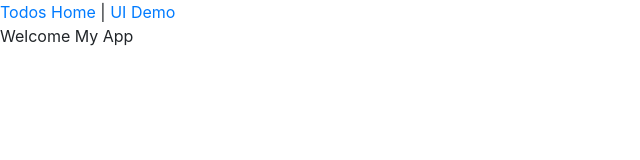
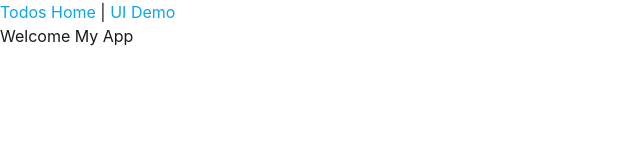
Before and after one commit to shezimanor/vue2-todos-app, a Vue app: page / in a window 1280 px wide. Shown: the top 160 px of the page, without its empty margins (0-640 px from the left). Built offline with nearby package versions, Linux system fonts and the light colour scheme.

Commit message:
build: set app color variants

```diff
--- a/src/assets/scss/app.scss
+++ b/src/assets/scss/app.scss
@@ -1,4 +1,97 @@
 // Define variable defaults
+
+// Color system
+
+$white: #fff !default;
+$gray-100: #f9f9f9 !default;
+$gray-200: #f4f4f4 !default;
+$gray-300: #dbdbdb !default;
+$gray-400: #b4b4b4 !default;
+$gray-500: #929292 !default;
+$gray-600: #696969 !default; // Line footer color
+$gray-700: #565656 !default; // Line p color
+$gray-800: #3a3a3a !default; // Line heading color
+$gray-900: #1a1a1a !default;
+$black: #000 !default;
+
+$grays: () !default;
+$grays: map-merge(
+  (
+    '100': $gray-100,
+    '200': $gray-200,
+    '300': $gray-300,
+    '400': $gray-400,
+    '500': $gray-500,
+    '600': $gray-600,
+    '700': $gray-700,
+    '800': $gray-800,
+    '900': $gray-900
+  ),
+  $grays
+);
+
+$blue: #3b82f6 !default;
+$indigo: #6366f1 !default;
+$purple: #a855f7 !default;
+$pink: #f472b6 !default;
+$red: #ef4444 !default;
+$orange: #fb923c !default;
+$yellow: #fde047 !default;
+$green: #22c55e !default;
+$teal: #2dd4bf !default;
+$cyan: #06b6d4 !default;
+
+$colors: () !default;
+$colors: map-merge(
+  (
+    'blue': $blue,
+    'indigo': $indigo,
+    'purple': $purple,
+    'pink': $pink,
+    'red': $red,
+    'orange': $orange,
+    'yellow': $yellow,
+    'green': $green,
+    'teal': $teal,
+    'cyan': $cyan,
+    'white': $white,
+    'gray': $gray-600,
+    'light': $gray-400,
+    'lighter': $gray-200,
+    'gray-dark': $gray-800
+  ),
+  $colors
+);
+
+$default: #0284c7 !default;
+$primary: #0ea5e9 !default;
+$secondary: #f7fafc !default;
+$success: $green !default;
+$info: $teal !default;
+$warning: $orange !default;
+$danger: $red !default;
+$light: $gray-500 !default;
+$dark: $gray-900 !default;
+$darker: darken($gray-900, 15%) !default;
+
+$theme-colors: () !default;
+$theme-colors: map-merge(
+  (
+    'default': $default,
+    'primary': $primary,
+    'secondary': $secondary,
+    'success': $success,
+    'info': $info,
+    'warning': $warning,
+    'danger': $danger,
+    'white': $white,
+    'neutral': $white,
+    'description': $gray-700,
+    'dark': $dark,
+    'darker': $darker
+  ),
+  $theme-colors
+);
 
 // Then import Bootstrap an BootstrapVue SCSS files (order is important)
 @import 'bootstrap/scss/bootstrap.scss';
```
